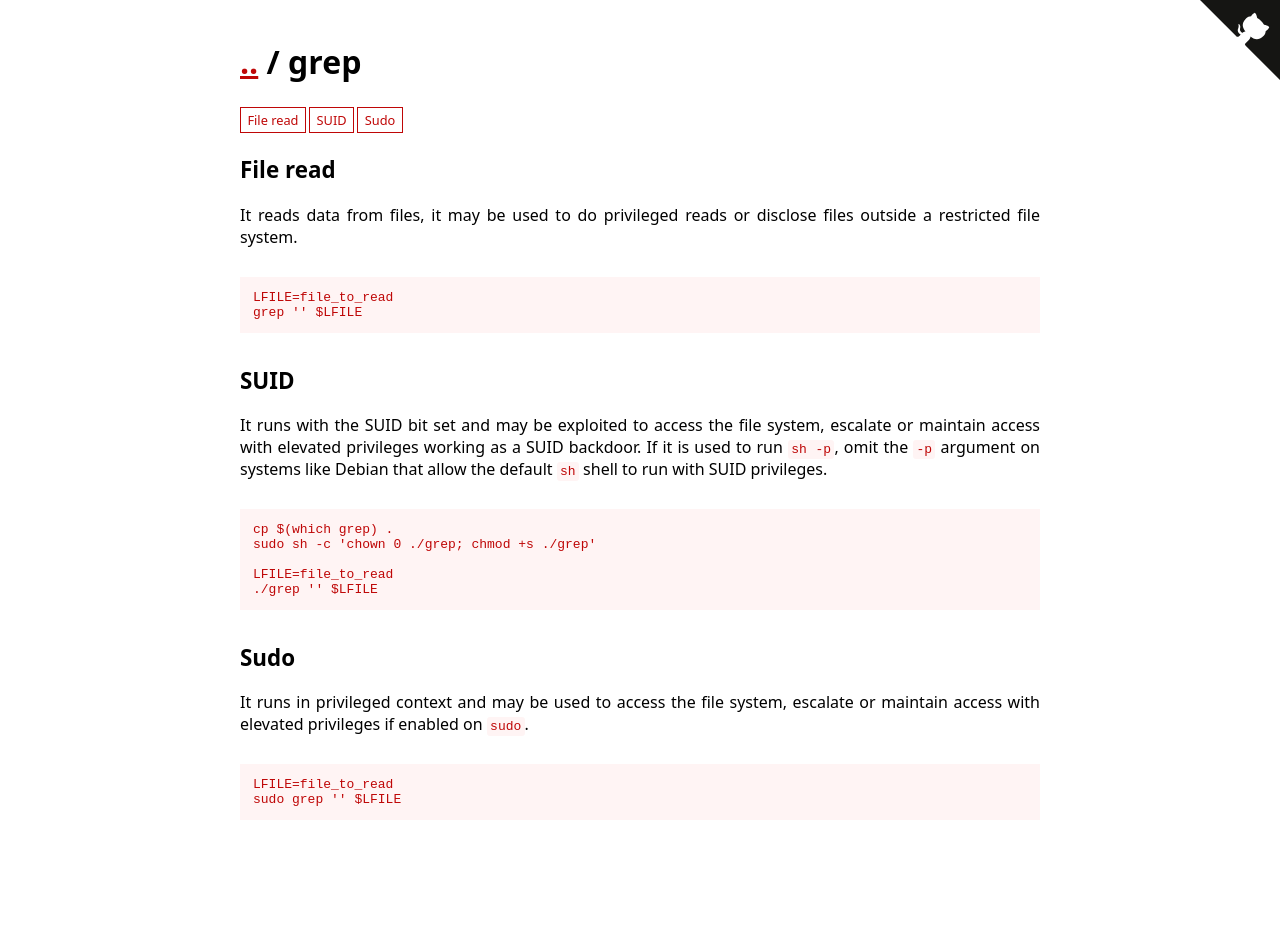
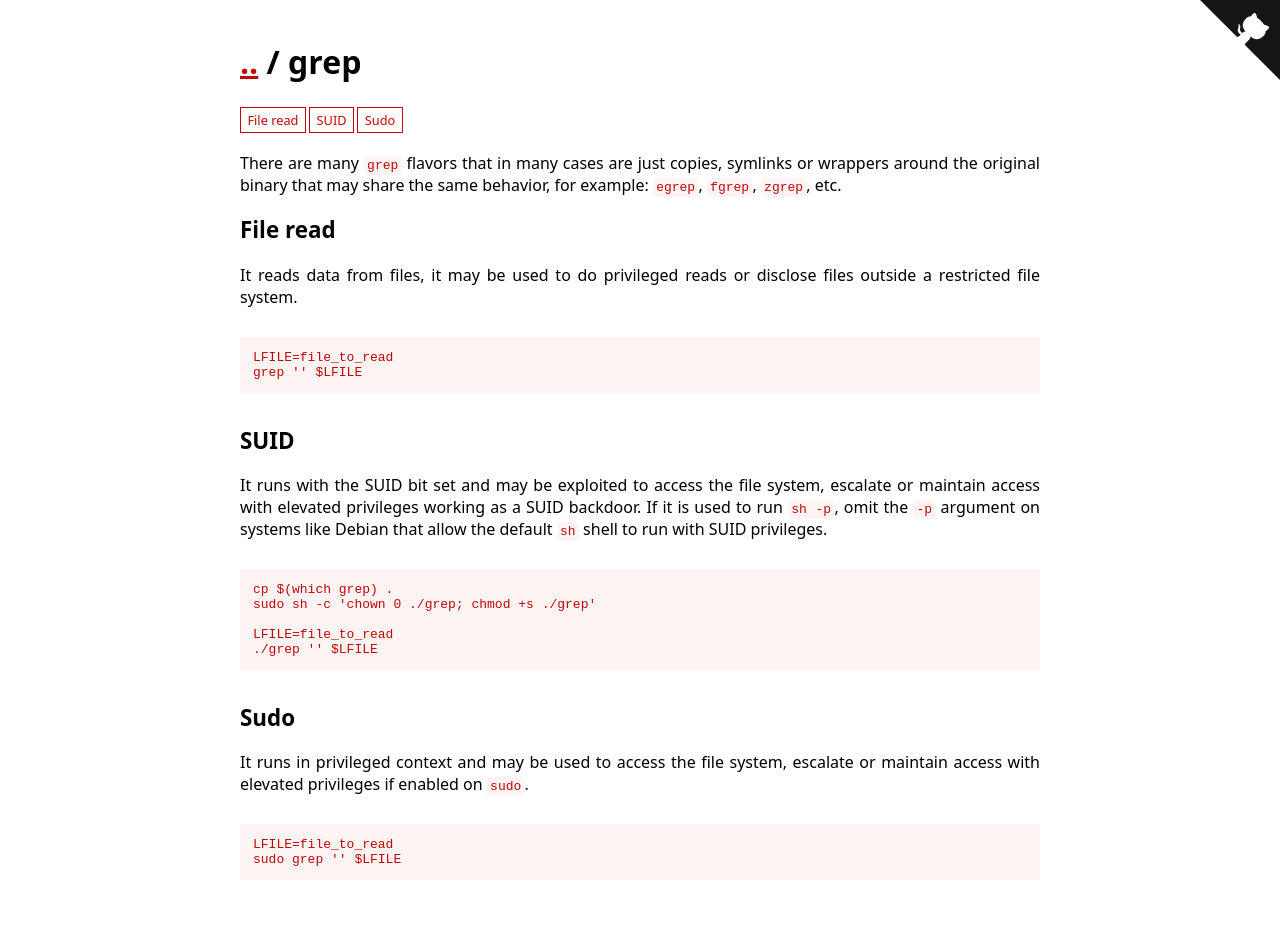
Before and after one commit to GTFOBins/GTFOBins.github.io, a Jekyll site: the page built from _gtfobins/grep.md, in a window 1280 px wide. Built offline with Jekyll 4.4.1, drawn with Linux system fonts in a browser that asks for light colours; before the commit the page ends 900 px from its top, so only the background shows below that.

Commit message:
Add description about grep flavors
Related to #26.

```diff
--- a/_gtfobins/grep.md
+++ b/_gtfobins/grep.md
@@ -1,4 +1,6 @@
 ---
+description: |
+  There are many `grep` flavors that in many cases are just copies, symlinks or wrappers around the original binary that may share the same behavior, for example: `egrep`, `fgrep`, `zgrep`, etc.
 functions:
   file-read:
     - code: |
```
